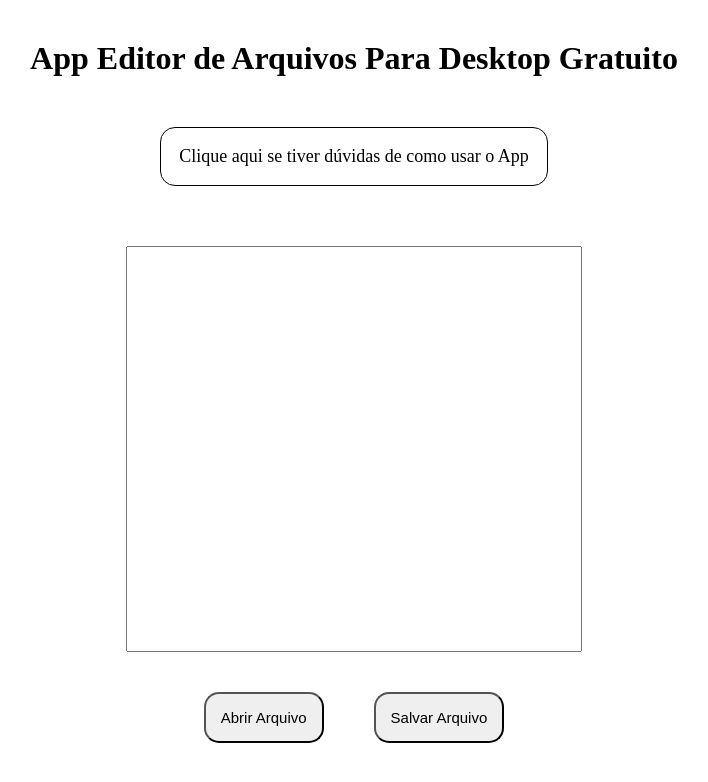
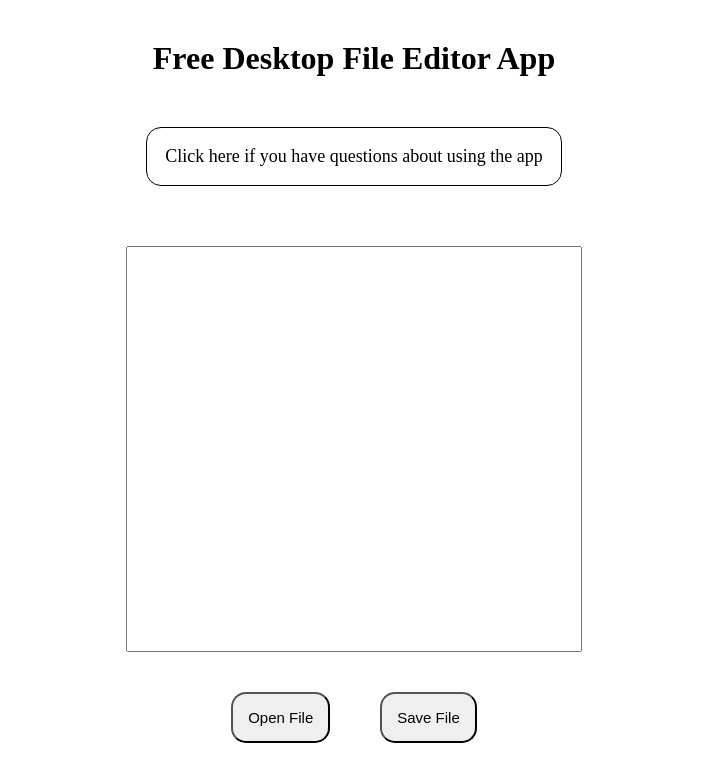
Before and after one commit to lucas-gomes-santana/My-Personal-Projects, an Electron app: page Electron.js Projects/Simple Text File Editor App/index.html in a window 1000 px wide. Shown: the whole page, without its empty margins (146-854 px from the left). Drawn offline with Linux system fonts and the light colour scheme.

Commit message:
Update index.html

```diff
--- a/Electron.js Projects/Simple Text File Editor App/index.html
+++ b/Electron.js Projects/Simple Text File Editor App/index.html
@@ -1,33 +1,30 @@
 <!DOCTYPE html>
-<html lang="pt-br">
+<html lang="en">
 <head>
     <meta charset="UTF-8">
     <meta name="viewport" content="width=device-width, initial-scale=1.0">
-    <meta http-equiv="Content-Security-Policy" content="default-src 'self'; script-src 'self'; style-src 'self';"> <!--Adicionando a política de segurança CSP para usar as ferramentas de desenvolvedores de forma segura-->
+    <meta http-equiv="Content-Security-Policy" content="default-src 'self'; script-src 'self'; style-src 'self';"> <!--Adding CSP security policy for safe usage of developer tools-->
     <link rel="stylesheet" href="style.css">
-    <title>Editor de Arquivos</title>
+    <title>File Editor</title>
 </head>
 <body>
 
+    <main>
+        <h1>Free Desktop File Editor App</h1>
 
-    <main>
-        <h1>App Editor de Arquivos Para Desktop Gratuito</h1>
+        <a href="index2.html">Click here if you have questions about using the app</a>
 
-        <a href="index2.html">Clique aqui se tiver dúvidas de como usar o App</a>
-
-        <!--Campo de texto para editar o conteúdo do arquivo-->
+        <!--Text area for editing the file content-->
         <textarea id="editor" cols="100" rows="80"></textarea>
 
-        <!--Botões para criar ,abrir e salvar arquivos-->
+        <!--Buttons to create, open, and save files-->
         <div class="container">
-            <button id="openFile">Abrir Arquivo</button>
-            <button id="SaveFile">Salvar Arquivo</button>
+            <button id="openFile">Open File</button>
+            <button id="SaveFile">Save File</button>
         </div>
     </main>
 
-
-
-    <!--Importa o arquivo que gerencia os eventos da interface-->
+    <!--Imports the file that handles the interface events-->
     <script src="renderer.js"></script>
 </body>
 </html>
```
